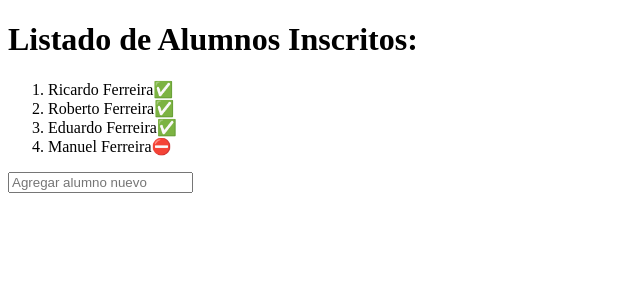
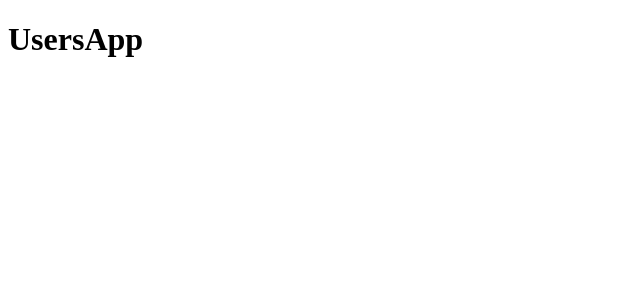
Before and after one commit to RFerreiraN/practicaHookStateReact, a React (Vite) app: page / in a window 1280 px wide. Shown: the top 300 px of the page, without its empty margins (0-640 px from the left). Built offline with nearby package versions, Linux system fonts and the light colour scheme.

Commit message:
aprendemos useEffect()

```diff
--- /dev/null
+++ b/src/components/UsersApp.jsx
@@ -0,0 +1,9 @@
+
+export const UsersApp = () => {
+  return (
+    <>
+      <h1>UsersApp</h1>
+
+    </>
+  )
+}
--- a/src/main.jsx
+++ b/src/main.jsx
@@ -8,12 +8,13 @@ import { Practica } from './practicas/PracticaUseState'
 import { PracticaListado } from './practicas/PracticaListado'
 import { ListadoCursos } from './practicas/PracticaListadoPadreHijo/ListadoCursos'
 import { ListadoAlumnos } from './practicas/PracticaListadoPadreHijo/ListadoAlumnos'
+import { UsersApp } from './components/UsersApp'
 
 
 
 createRoot(document.getElementById('root')).render(
   <StrictMode>
-      <ListadoAlumnos/>
+      <UsersApp/>
   </StrictMode>,
 )
 
```
